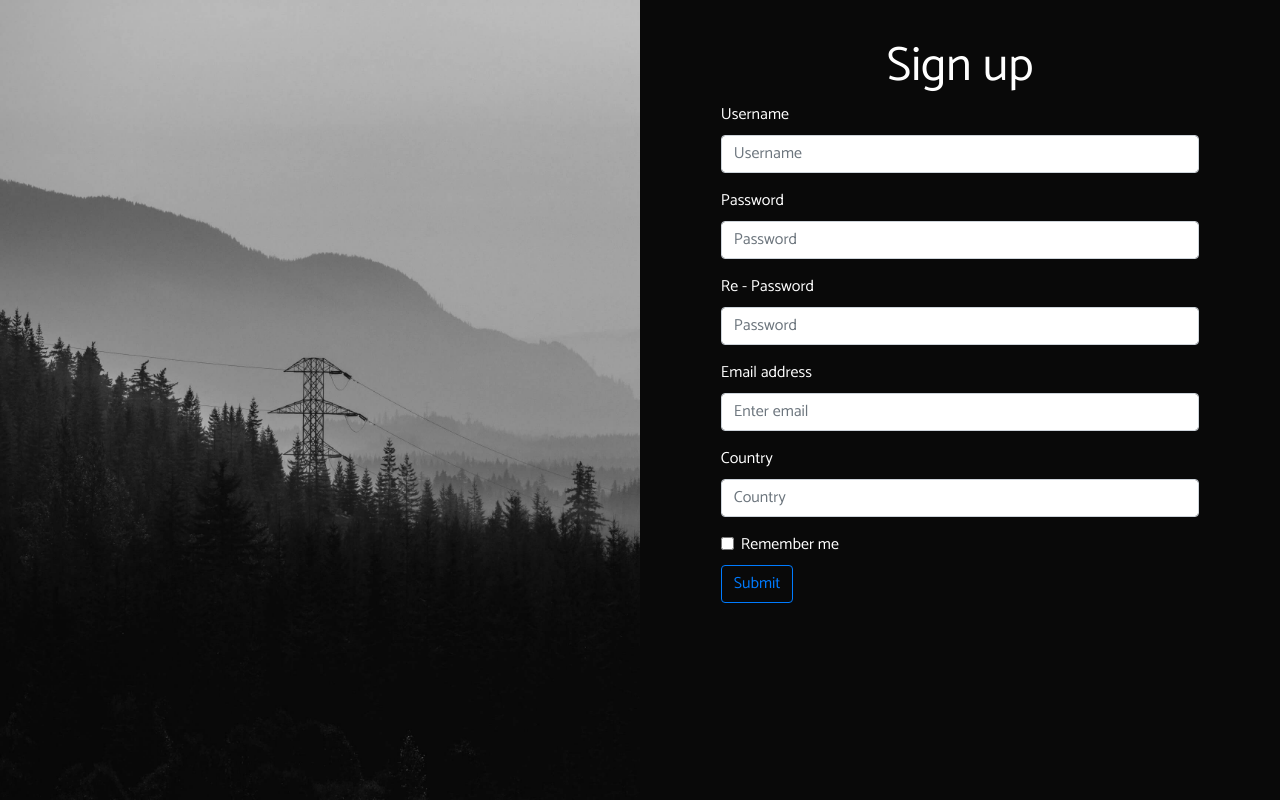
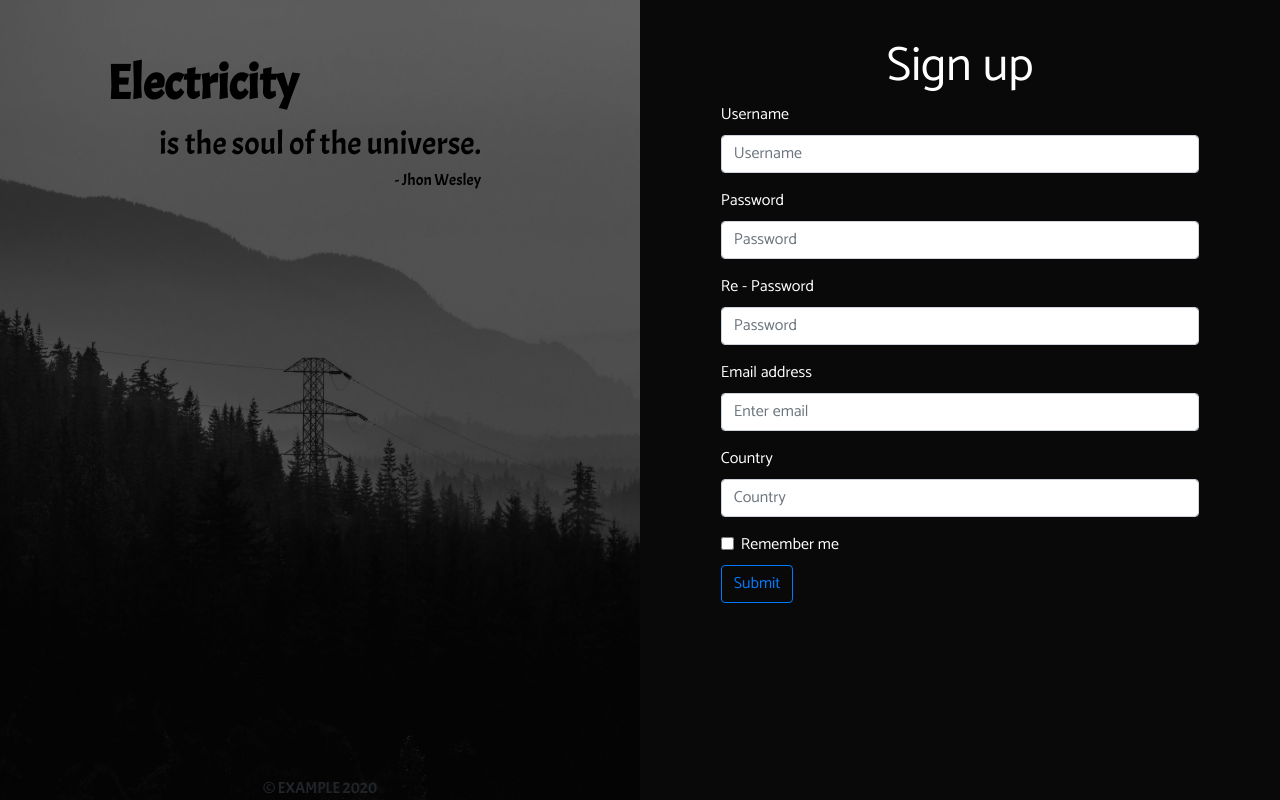
Before and after one commit to lotfazardev/maktabProject_formValidation, a plain HTML site: page index.html in a window 1280 px wide. Drawn offline with nearby package versions, Linux system fonts and the light colour scheme.

Commit message:
complete background text

```diff
--- a/index.html
+++ b/index.html
@@ -17,7 +17,18 @@
 <body>
   <div id="main-container" class="container-fluid full-height">
     <div id="main-row" class="row full-height">
-      <div id="layout-background" class="col-0 d-none col-lg-6 d-lg-flex full-height"></div>
+      <div id="layout-background"
+        class="col-0 d-none col-lg-6 d-lg-flex full-height">
+        <div id="black-opacity-layout" class="col-12 full-height no-padding"></div>
+        <div class="col-12 no-padding full-height d-flex flex-column justify-content-between align-items-center">
+          <span class="mt-5" id="quote">
+            <strong>Electricity</strong>
+            is the soul of the universe.
+            <small>- Jhon Wesley</small>
+          </span>
+          <span id="copyright"> © EXAMPLE 2020</span>
+        </div>
+      </div>
       <div id="layout-sections"
         class="col-12 col-lg-6 full-height d-flex flex-column justify-content-center align-items-center">
         <div id="sign-up-text">
--- a/style.css
+++ b/style.css
@@ -1,3 +1,20 @@
+/* animations */
+@-webkit-keyframes fade-anim {
+    0%   { opacity: 1; }
+    100% { opacity: 0.5; }
+}
+  @-moz-keyframes fade-anim {
+    0%   { opacity: 1; }
+    100% { opacity: 0.5; }
+}
+  @-o-keyframes fade-anim {
+    0%   { opacity: 1; }
+    100% { opacity: 0.5; }
+}
+  @keyframes fade-anim {
+    0%   { opacity: 1; }
+    100% { opacity: 0.5; }
+}
 /* global defs */
 body{
     width: 100vw !important;
@@ -5,6 +22,17 @@ body{
     min-height: 100vh !important;
     padding: 0 !important;
     margin: 0 !important;
+}
+strong{
+    display: block;
+    font-size: 3rem;
+    margin: 0 0 0 -3.25rem;
+}
+small{
+    display: block;
+    margin: 0 0 0 0;
+    font-size: 1rem;
+    text-align: right;
 }
 .full-height{
     height: 100%;
@@ -24,10 +52,25 @@ body{
     background-image: url('./assets/background.jfif');
     background-size: cover;
     background-repeat: no-repeat;
+    position: relative;
 }
 #layout-background *{
-    color: whitesmoke;
     font-family: 'Acme', sans-serif;
+}
+#black-opacity-layout{
+    position: absolute;
+    left: 0;
+    top: 0;
+    background-color: black;
+    -webkit-animation: fade-anim 4s; /* Safari 4+ */
+    -moz-animation:    fade-anim 4s; /* Fx 5+ */
+    -o-animation:      fade-anim 4s; /* Opera 12+ */
+    animation:         fade-anim 4s; /* IE 10+, Fx 29+ */
+    opacity: 0.5;
+}
+#quote{
+    color: black;
+    font-size: 2rem;
 }
 /* sections */
 #layout-sections{
```
